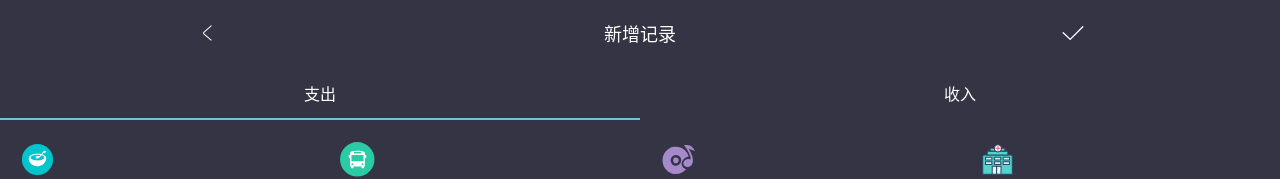
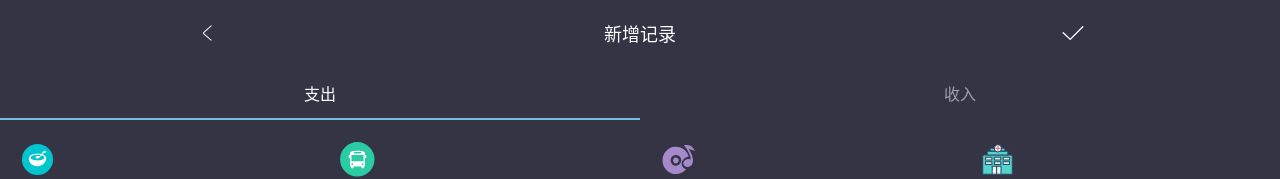
Before and after one commit to DevSuno/moze, a Vue app: page /#/once in a window 1280 px wide. Shown: the top 179 px of the page. Built offline with nearby package versions, Linux system fonts and the light colour scheme.

Commit message:
修改 Once 页面 Tabs 的样式

```diff
--- a/src/components/Once/Tabs.vue
+++ b/src/components/Once/Tabs.vue
@@ -25,13 +25,14 @@
         tabs: Tab = [{ tab: '支出' }, { tab: '收入' }];
 
         //初始
-        mounted(){
-            this.eventBus.$emit('updateSelectedTab',this.selectedTab)
+        mounted() {
+            this.eventBus.$emit('updateSelectedTab', this.selectedTab);
         }
+
         //实时更新
         changeSelectedTab(tab: string) {
             this.selectedTab = tab;
-            this.eventBus.$emit('updateSelectedTab',this.selectedTab)
+            this.eventBus.$emit('updateSelectedTab', this.selectedTab);
         }
     }
 </script>
@@ -46,9 +47,14 @@
 
         > li {
             width: 50%;
+            color: $color-normal;
             text-align: center;
             padding: 15px 0;
             position: relative;
+
+            &.selected {
+                color: $color;
+            }
 
             &.selected::after {
                 content: '';
```
